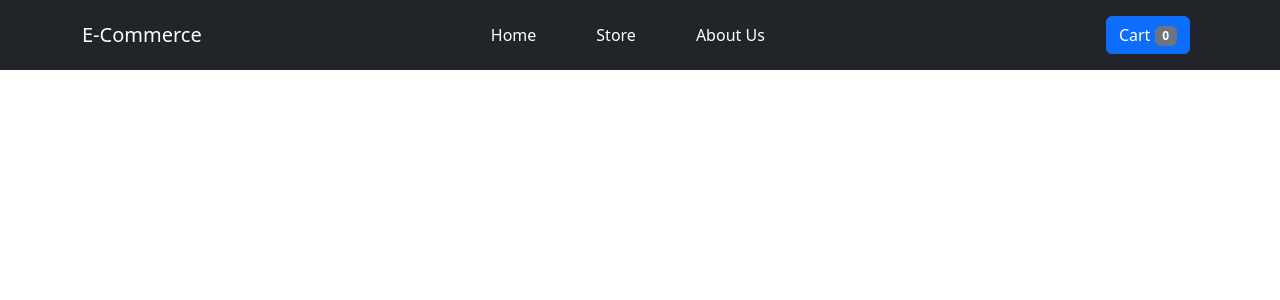
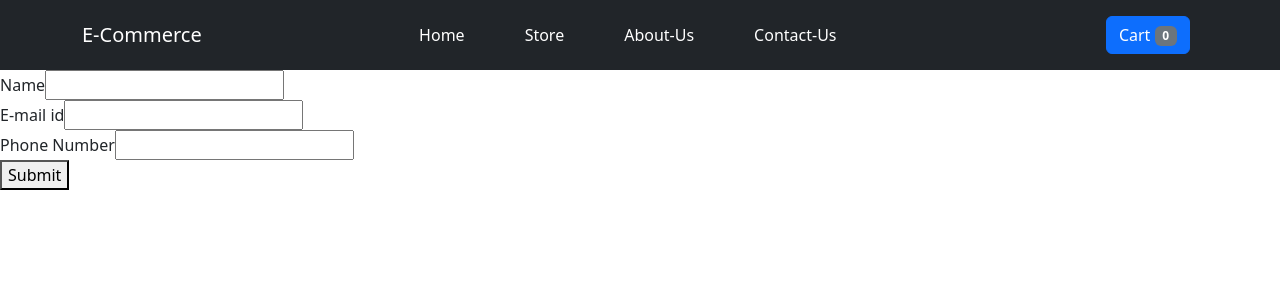
Before and after one commit to AzmatKhan12/E.Commerce-App, a React (Create React App) app in the folder e-commerce/: page /contact in a window 1280 px wide. Shown: the top 300 px of the page. Built offline with nearby package versions, Linux system fonts and the light colour scheme.

Commit message:
contact form

```diff
--- a/e-commerce/src/App.js
+++ b/e-commerce/src/App.js
@@ -1,5 +1,5 @@
 
-import { Route, Router } from 'react-router-dom';
+import { Route, Redirect } from 'react-router-dom';
 import React,{Fragment,useState} from 'react';
 import NavBar from './Components/Layout/NavBar';
 import Store from './Components/Store/Store';
@@ -7,19 +7,70 @@ import BtnCart from './Components/Button/BtnCart';
 import Cart from './Components/Cart/Cart';
 import CartProvider from './Components/ContexApi/CartProvider';
 import Home from './Components/Home/Home';
+import ContactUs from './Components/ContactUs/ContactUs';
+
+const App =() => {
+ const [isShown , setIsShown] = useState(false);
+ /*const[details, setDetails] = useState([]);
 
 
-const App =() => {
+  const fetchMoviesHandler = useCallback(async () => {
+    setIsLoading(true);
+    setError(null);
+    try {
+      const response = await fetch(
+        "https://e-commerce-ca6c1-default-rtdb.asia-southeast1.firebasedatabase.app/customer.json"
+      );
+      if (!response.ok) {
+        throw new Error("Something went wrong!");
+      }
 
-  const [isShown , setIsShown] = useState(false);
+      const data = await response.json();
+
+      const loadedMovies = [];
+
+      for (const key in data) {
+        loadedMovies.push({
+          id: key,
+          tittle: data[key].title,
+          openingText: data[key].openingText,
+          releaseDate: data[key].releaseDate,
+        });
+      }
+
+      setMovies(loadedMovies);
+    } catch (error) {
+      setError(error.message);
+    }
+    setIsLoading(false);
+  }, []);
+
+  useEffect(() => {
+    fetchMoviesHandler();
+  }, [fetchMoviesHandler]);*/
+
+  async function addDetailsHandler(details) {
+    const response = await fetch(
+      "https://e-commerce-ca6c1-default-rtdb.asia-southeast1.firebasedatabase.app/customer.json",
+      {
+        method: "POST",
+        body: JSON.stringify(details),
+        headers: {
+          "Content-Type": "application/json",
+        },
+      }
+    );
+    const data = await response.json();
+    console.log(data);
+  }
+
 
   const ShowCartHandlar = () => {
     setIsShown(true);
   };
 
   const RemoveCartHandlar = ()=>{
-
-      setIsShown(false)
+   setIsShown(false)
   }
 
   return (
@@ -31,10 +82,10 @@ const App =() => {
             brand="E-Commerce"
             homePage="Home"
             store="Store"
-            about="About Us"
+            about="About-Us"
+            contact="Contact-Us"
             cart={<BtnCart onShowCart={ShowCartHandlar} />}
           />
-
         </header>
         <main>
           <Route path="/Home">
@@ -43,6 +94,9 @@ const App =() => {
           <Route path="/store">
             <Store />
           </Route>
+          <Route path="/contact">
+            <ContactUs onContact={addDetailsHandler} />
+          </Route>
         </main>
       </Fragment>
     </CartProvider>
--- /dev/null
+++ b/e-commerce/src/Components/ContactUs/Contact.module.css
@@ -0,0 +1,20 @@
+.movie {
+  margin: 1rem;
+  padding: 1rem;
+  background-color: #230052;
+  box-shadow: 0 2px 8px rgba(0, 0, 0, 0.26);
+  border-radius: 12px;
+  text-align: center;
+  color: white;
+}
+
+.movie h2 {
+  font-size: 2rem;
+  color: #f7e702;
+}
+
+.movie h3 {
+  color: #eccf77;
+  margin: 0;
+  font-size: 1rem;
+}
--- /dev/null
+++ b/e-commerce/src/Components/ContactUs/ContactList.module.css
@@ -0,0 +1,5 @@
+.movies-list {
+  list-style: none;
+  margin: 0;
+  padding: 0;
+}
--- /dev/null
+++ b/e-commerce/src/Components/ContactUs/ContactUs.js
@@ -0,0 +1,42 @@
+import React,{useRef} from "react";
+import classes from './Contact.module.css';
+const ContactUs = props =>{
+
+    const nameRef = useRef("");
+    const emailRef = useRef("");
+    const numberRef = useRef("");
+
+    function submitHandler(event) {
+      event.preventDefault();
+
+      // could add validation here...
+
+      const details = {
+        name: nameRef.current.value,
+        email: emailRef.current.value,
+        number: numberRef.current.value,
+      };
+
+       props.onContact(details);
+    }
+    return (
+      <form onSubmit={submitHandler}>
+        <div className={classes.control}>
+          <label htmlFor="name">Name</label>
+          <input type="text" id="name" ref={nameRef} />
+        </div>
+        <div className={classes.control}>
+          <label htmlFor="email">E-mail id</label>
+          <input type="email" id="email" ref={emailRef} />
+        </div>
+
+        <div className={classes.control}>
+          <label htmlFor="number">Phone Number</label>
+          <input type="number" id="number" ref={numberRef} />
+        </div>
+
+        <button>Submit</button>
+      </form>
+    );
+}
+export default ContactUs;
--- a/e-commerce/src/Components/Layout/NavBar.js
+++ b/e-commerce/src/Components/Layout/NavBar.js
@@ -14,6 +14,7 @@ const NavBar = (props) =>{
               <NavLink className="nlink" to="/Home">{props.homePage}</NavLink>
               <NavLink className="nlink" to="/store">{props.store}</NavLink>
               <NavLink className="nlink" to="/about">{props.about}</NavLink>
+              <NavLink className='nlink' to="/contact">{props.contact}</NavLink>
             </Nav>
             <Nav>
               <Nav.Link eventKey={2} href="#Cart">
```
Also changed, not shown: e-commerce/src/Components/ContactUs/Contact.js (added, +17 -0 lines), e-commerce/src/Components/ContactUs/ContactList.js (added, +23 -0 lines), e-commerce/src/Components/ContactUs/ContactUs.module.css (added, +26 -0 lines).
